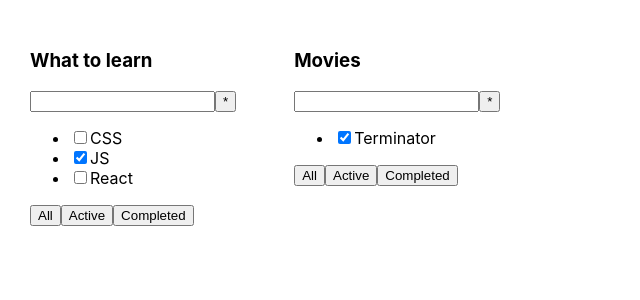
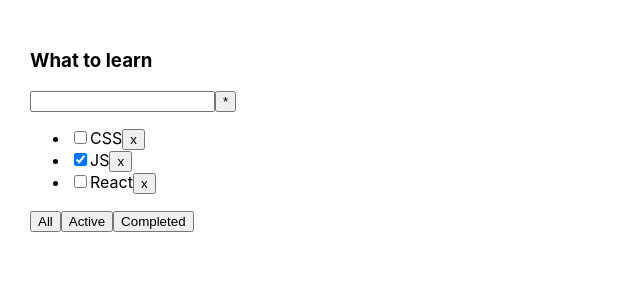
Before and after one commit to programer1983/React-Todolist, a React (Create React App) app: page / in a window 1280 px wide. Shown: the top 300 px of the page, without its empty margins (0-640 px from the left). Built offline with nearby package versions, Linux system fonts and the light colour scheme; the HTML template or start-up script is replaced by a standard one.

Commit message:
remove  tasks

```diff
--- a/src/App.tsx
+++ b/src/App.tsx
@@ -1,23 +1,21 @@
-import React from 'react';
+import React, {useState} from 'react';
 import './App.css';
 import {TaskType, TodoList} from "./TodoList"
 
 function App() {
-
-  let tasks1: Array<TaskType> = [
+  const [tasks, setTasks] = useState([
     {id: 1, title: "CSS", isDone: false},
     {id: 2, title: "JS", isDone: true},
     {id: 3, title: "React", isDone: false},
-  ]
+  ])
 
-  let tasks2: Array<TaskType>  = [
-    {id: 1, title: "Terminator", isDone: true},
-  ]
+  function removeTask(id: number){
+    setTasks(tasks.filter(task => task.id !== id))
+  }
 
   return (
     <div className="App">
-      <TodoList title="What to learn" tasks={tasks1} />
-      <TodoList title="Movies" tasks={tasks2} />
+      <TodoList title="What to learn" tasks={tasks} removeTask={removeTask}/>
     </div>
   );
 }
--- a/src/TodoList.tsx
+++ b/src/TodoList.tsx
@@ -9,6 +9,7 @@ export type TaskType = {
 type PropsType = {
   title: string
   tasks: Array<TaskType>
+  removeTask: (id: number) => void
  }
 
 
@@ -23,8 +24,9 @@ export function TodoList(props: PropsType) {
         </div>
         <ul>
           {props.tasks.map((task) => (
-            <li>
+            <li key={task.id}>
               <input type="checkbox" checked={task.isDone}/><span>{task.title}</span>
+              <button onClick={() => {props.removeTask(task.id)}}>x</button>
             </li>
           ))}
         </ul>
```
